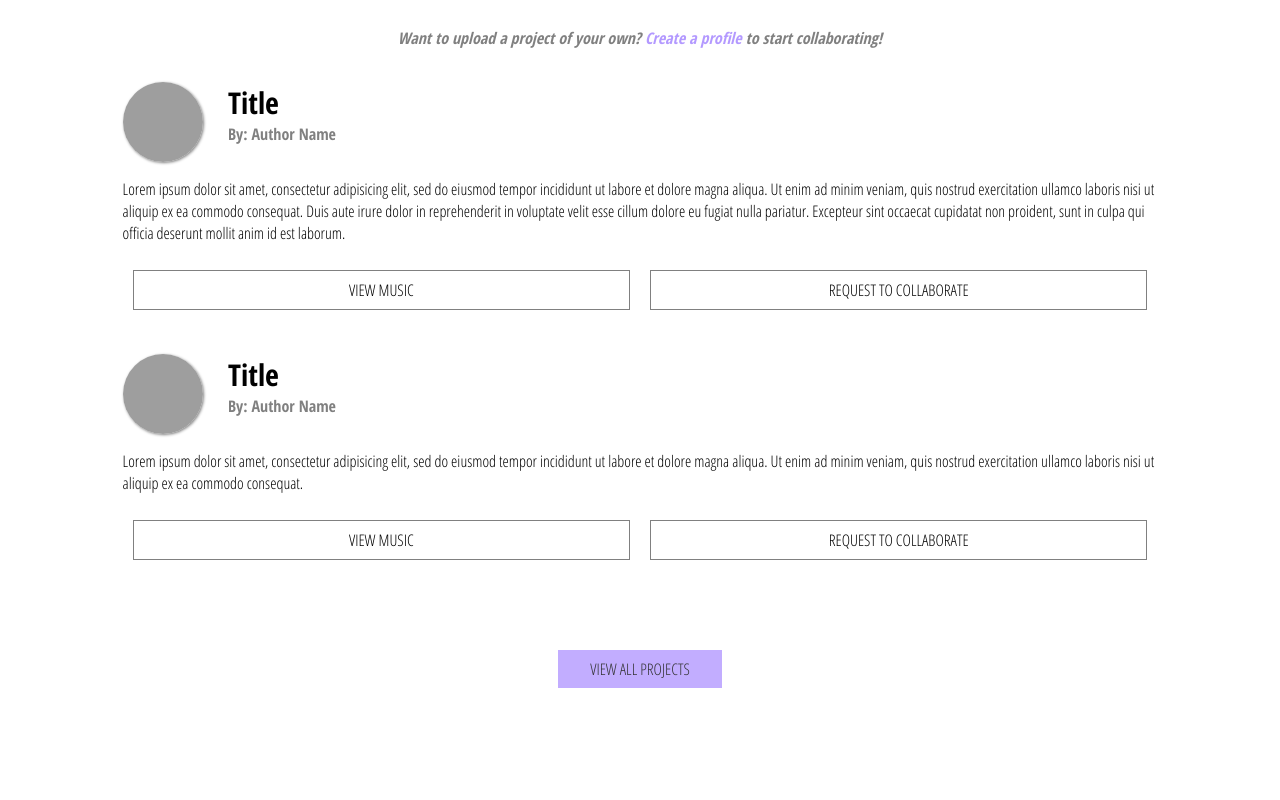
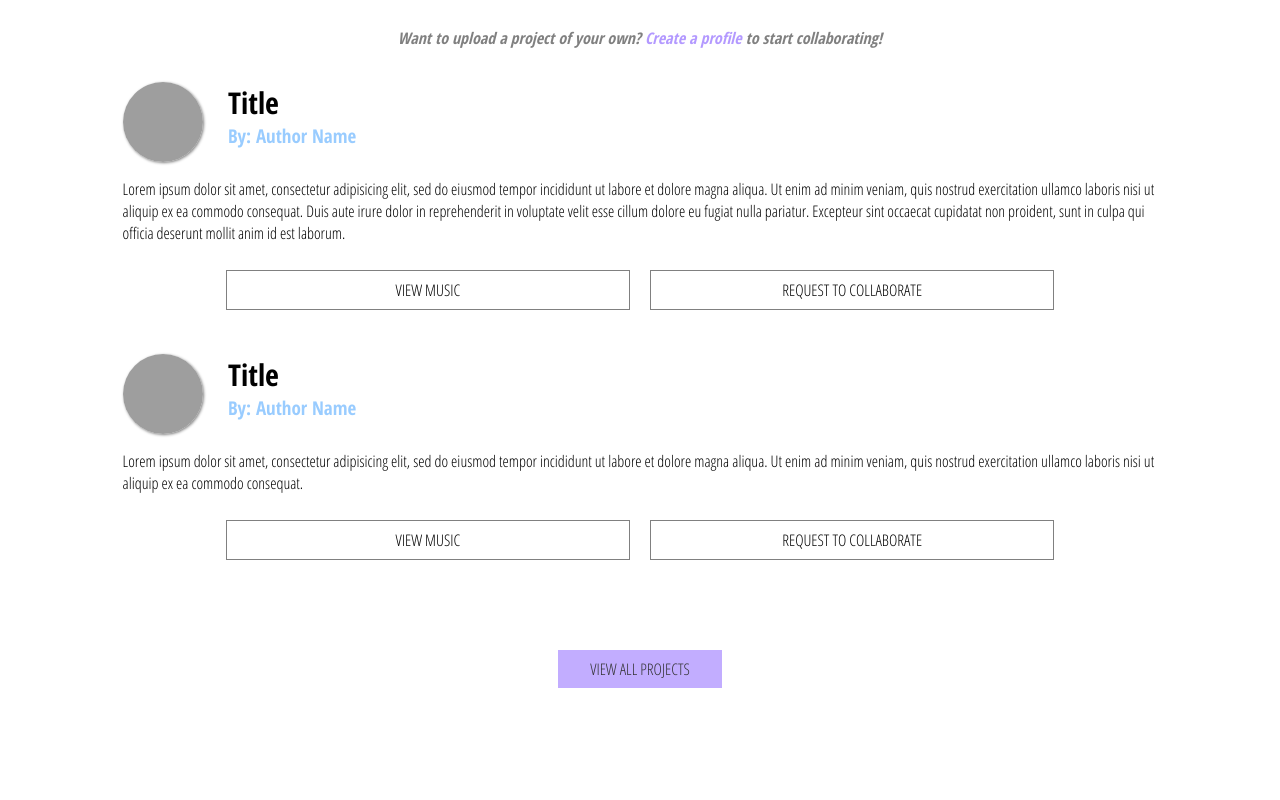
Before and after one commit to iamJRD/song-lab, a PHP site: page /browse-projects.html in a window 1280 px wide. Shown: the part 420-1220 px from the top of the page. Run offline with PHP 8.4, Linux system fonts and the light colour scheme; some libraries are stand-ins or nearby versions; grey boxes are pictures that could not be loaded.

Commit message:
Add collaborators style to open projects page

```diff
--- a/views/projects.html.twig
+++ b/views/projects.html.twig
@@ -77,11 +77,11 @@
               <div class="titleAndAuthor">
                 <h3 class="projectTitle">{{ project.getTitle }}</h3>
                 {% set owners = project.getProjectOwner %}
-                <h4 class="projectAuthor">{{ owners.getUsername}}</h4>
+                <h4 class="projectAuthor">By: {{ owners.getUsername}}</h4>
 
                 {% set collaborators = project.getCollaborators %}
                 {% for collaborator in collaborators %}
-                <h4 class="projectCollaborator"><i>{{ collaborator.getUsername }}</i></h4>
+                <h4 class="projectCollaborator">Collaborators: {{ collaborator.getUsername }}</h4>
                 {% endfor %}
                 <div class="openProjectSummary">
                   <p class="projectSummary">{{ project.getDescription}}</p>
--- a/views/sent_message.html.twig
+++ b/views/sent_message.html.twig
@@ -28,7 +28,7 @@
         <div class="confirmationContent">
           <h1>Your collaboration request has been sent to {{owner.getUsername}}!</h1>
           <div class="buttonList">
-            <button class="secondaryWhite" type="button" name="button" href="/projects">Browse Other Open Projects</button>
+            <a class="secondaryWhite" type="button" name="button" href="/projects">Browse Other Open Projects</a>
           </div>
         </div>
       </div>
--- a/web/css/main.css
+++ b/web/css/main.css
@@ -42,6 +42,10 @@ a {
 .errorMessage {
   text-align: center;
   color: tomato; }
+
+.projectAuthor {
+  color: #99ccff !important;
+  font-size: 19px; }
 
 .postMusicLink {
   border: none;
@@ -590,7 +594,7 @@ a {
   justify-content: center; }
   .openProjectButtons a {
     text-align: center;
-    width: 50%;
+    width: 39%;
     margin: 1%;
     padding: 0.5em 1em;
     transition: all 300ms linear;
@@ -1726,7 +1730,8 @@ select {
           text-align: left;
           margin: 0 auto; }
         .projectsWrapper .open-project .openProjectHeader .titleAndAuthor .openProjectSummary p {
-          margin-top: 5px; }
+          margin-top: 5px;
+          width: 88%; }
 
 .noProjects {
   margin: 5em; }
--- a/web/scss/base/_base.scss
+++ b/web/scss/base/_base.scss
@@ -36,6 +36,15 @@ a {
   color: tomato;
 }
 
+.projectAuthor {
+  color: $subColor1 !important;
+  font-size: 19px;
+}
+
+.projectCollaborator {
+
+}
+
 .postMusicLink {
   border: none;
   color: $subColor1;
--- a/web/scss/components/_buttons.scss
+++ b/web/scss/components/_buttons.scss
@@ -113,7 +113,7 @@
   @include flexbox(flex, center);
   a {
     text-align: center;
-    width: 50%;
+    width: 39%;
     margin: 1%;
     @include padding(.5em 1em);
     transition: all 300ms linear;
--- a/web/scss/components/_open-projects.scss
+++ b/web/scss/components/_open-projects.scss
@@ -38,6 +38,7 @@
         .openProjectSummary {
           p {
             margin-top: 5px;
+            width: 88%;
           }
         }
       }
```
Also changed, not shown: 1 other file.
